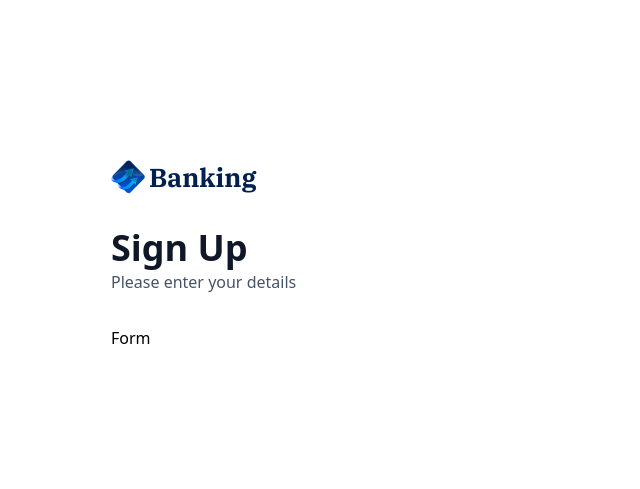
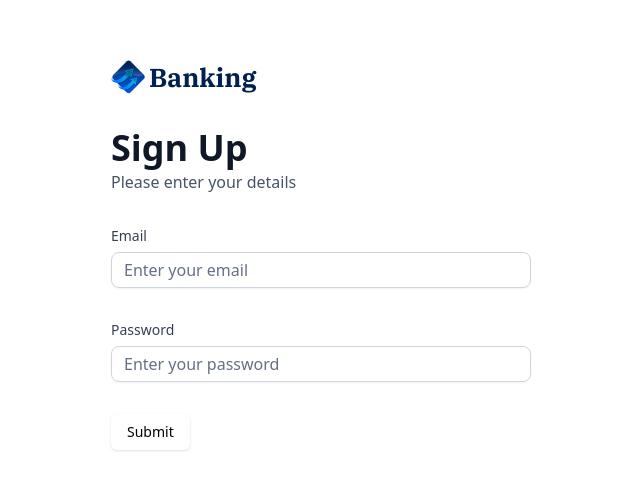
Before and after one commit to abhijaykheechee/banking-app, a Next.js app: page /sign-in in a window 1280 px wide. Shown: the part 145-634 px from the top of the page, without its empty margins (319-959 px from the left). Built offline with nearby package versions, Linux system fonts and the light colour scheme.

Commit message:
finish AuthForm component

```diff
--- a/components/ui/AuthForm.tsx
+++ b/components/ui/AuthForm.tsx
@@ -19,9 +19,7 @@ import {
 import { Input } from "@/components/ui/input";
 
 const formSchema = z.object({
-  username: z.string().min(2, {
-    message: "Username must be at least 2 characters.",
-  }),
+  email: z.string().email(),
 });
 
 const AuthForm = ({ type }: { type: String }) => {
@@ -30,7 +28,7 @@ const AuthForm = ({ type }: { type: String }) => {
   const form = useForm<z.infer<typeof formSchema>>({
     resolver: zodResolver(formSchema),
     defaultValues: {
-      username: "",
+      email: "",
     },
   });
 
@@ -68,7 +66,52 @@ const AuthForm = ({ type }: { type: String }) => {
       {user ? (
         <div className="flex flex-col gap-4">{/* Plaid link */}</div>
       ) : (
-        <>Form</>
+        <>
+          <Form {...form}>
+            <form onSubmit={form.handleSubmit(onSubmit)} className="space-y-8">
+              <FormField
+                control={form.control}
+                name="email"
+                render={({ field }) => (
+                  <div className="form-item">
+                    <FormLabel className="form-label">Email</FormLabel>
+                    <div className="flex w-full flex-col">
+                      <FormControl>
+                        <Input
+                          placeholder="Enter your email"
+                          className="input-class"
+                          {...field}
+                        />
+                      </FormControl>
+                      <FormMessage className="form-message mt-2"></FormMessage>
+                    </div>
+                  </div>
+                )}
+              />
+              <FormField
+                control={form.control}
+                name="password"
+                render={({ field }) => (
+                  <div className="form-item">
+                    <FormLabel className="form-label">Password</FormLabel>
+                    <div className="flex w-full flex-col">
+                      <FormControl>
+                        <Input
+                          placeholder="Enter your password"
+                          className="input-class"
+                          type="password"
+                          {...field}
+                        />
+                      </FormControl>
+                      <FormMessage className="form-message mt-2"></FormMessage>
+                    </div>
+                  </div>
+                )}
+              />
+              <Button type="submit">Submit</Button>
+            </form>
+          </Form>
+        </>
       )}
     </section>
   );
```
